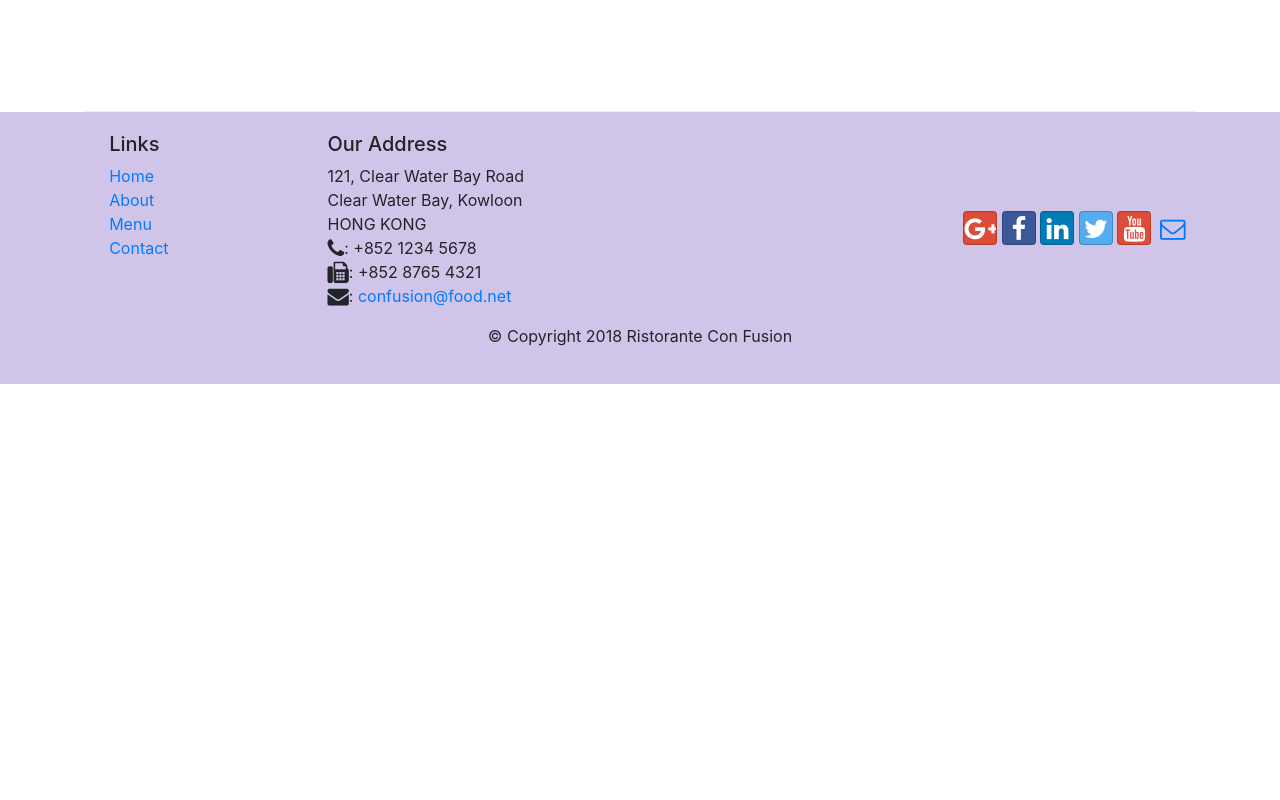
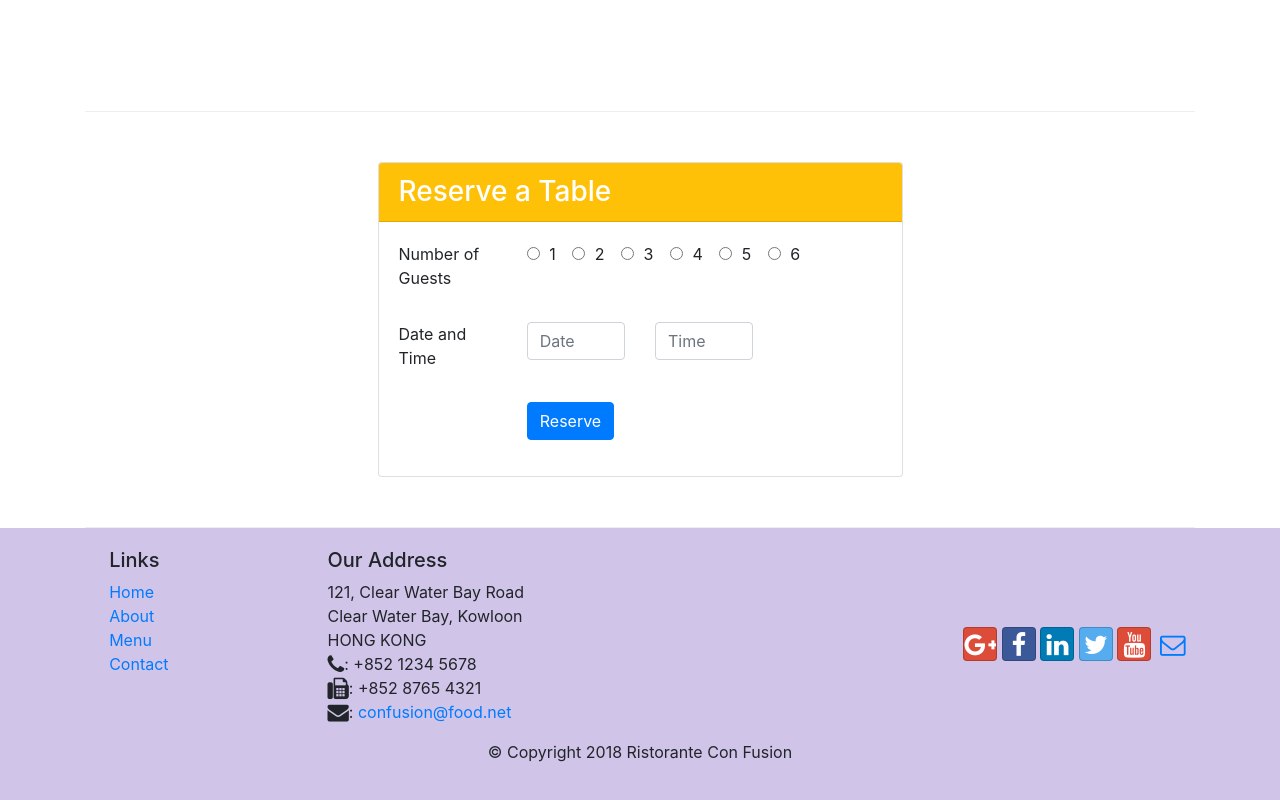
Before and after one commit to Vulcan-Logic/WEB_HKU_webdev_c1, a website: page index.html in a window 1280 px wide. Shown: the part 1422-2222 px from the top of the page. Before the commit the page ends 1806 px from the top, so only its background shows below. Drawn offline with nearby package versions, Linux system fonts and the light colour scheme.

Commit message:
2nd assignment

```diff
--- a/index.html
+++ b/index.html
@@ -122,7 +122,80 @@
               </div>
             </div>
         </div>
+        <!--card row + form-->
+        <div class="row row-content justify-content-center">
+          <div class="col-12 col-sm-6 ">
+            <div class="card">
+                <h3 class="card-header bg-warning text-white">Reserve a Table</h3>
+                <div class="card-body">
+                  <form>
+                      <div class="form-group row">
+                          <div class="col 12 col-sm-3">
+                              <p>
+                                Number of Guests
+                              </p>
+                          </div>
+                          <div class="col-12 col-sm-9">
+                            <div class="form-check-inline">
+                                <label class="form-check-label">
+                                  <input class="form-check-input" type="radio" name="optNoOfPpl" value="1"> 1
+                                </label>
+                            </div>
+                            <div class="form-check-inline">
+                              <label class="form-check-label">
+                                <input class="form-check-input" type="radio" name="optNoOfPpl" value="2"> 2
+                              </label>
+                            </div>
+                            <div class="form-check-inline">
+                              <label class="form-check-label">
+                                <input class="form-check-input" type="radio" name="optNoOfPpl" value="3"> 3
+                              </label>
+                            </div>
+                            <div class="form-check-inline">
+                              <label class="form-check-label">
+                                <input class="form-check-input" type="radio" name="optNoOfPpl" value="4"> 4
+                              </label>
+                            </div>
+                            <div class="form-check-inline">
+                              <label class="form-check-label">
+                                <input class="form-check-input" type="radio" name="optNoOfPpl" value="5"> 5
+                              </label>
+                            </div>
+                            <div class="form-check-inline">
+                              <label class="form-check-label" >
+                                <input class="form-check-input" type="radio" name="optNoOfPpl" value="6"> 6
+                              </label>
+                           </div>
+                          </div>
+                      </div>
+                      <div class="form-group row">
+                        <div class="col 12 col-sm-3">
+                          <p>
+                            Date and Time
+                          </p>
+                        </div>
+                        <div class="col-12 col-sm-3">
+                            <input type="text" class="form-control" id="inpDate" name="inpDate" placeholder="Date">
+                        </div>
+                        <div class="col-12 col-sm-3">
+                            <input type="text" class="form-control" id="inpTime" name="inpTime" placeholder="Time">
+                        </div>
+                      </div>
+                      <div class="form-group row">
+                        <div class="col-sm-3">
+                        </div>
+                        <div class="col-auto">
+                          <button type="submit" class="btn btn-primary">Reserve</button>
+                        </div>
+                      </div>
+                  </form>
+                </div>
+            </div>
+          </div>
+        </div>
     </div>
+
+
     <!--footer in body-->
     <footer>
         <div class="footer">
```
